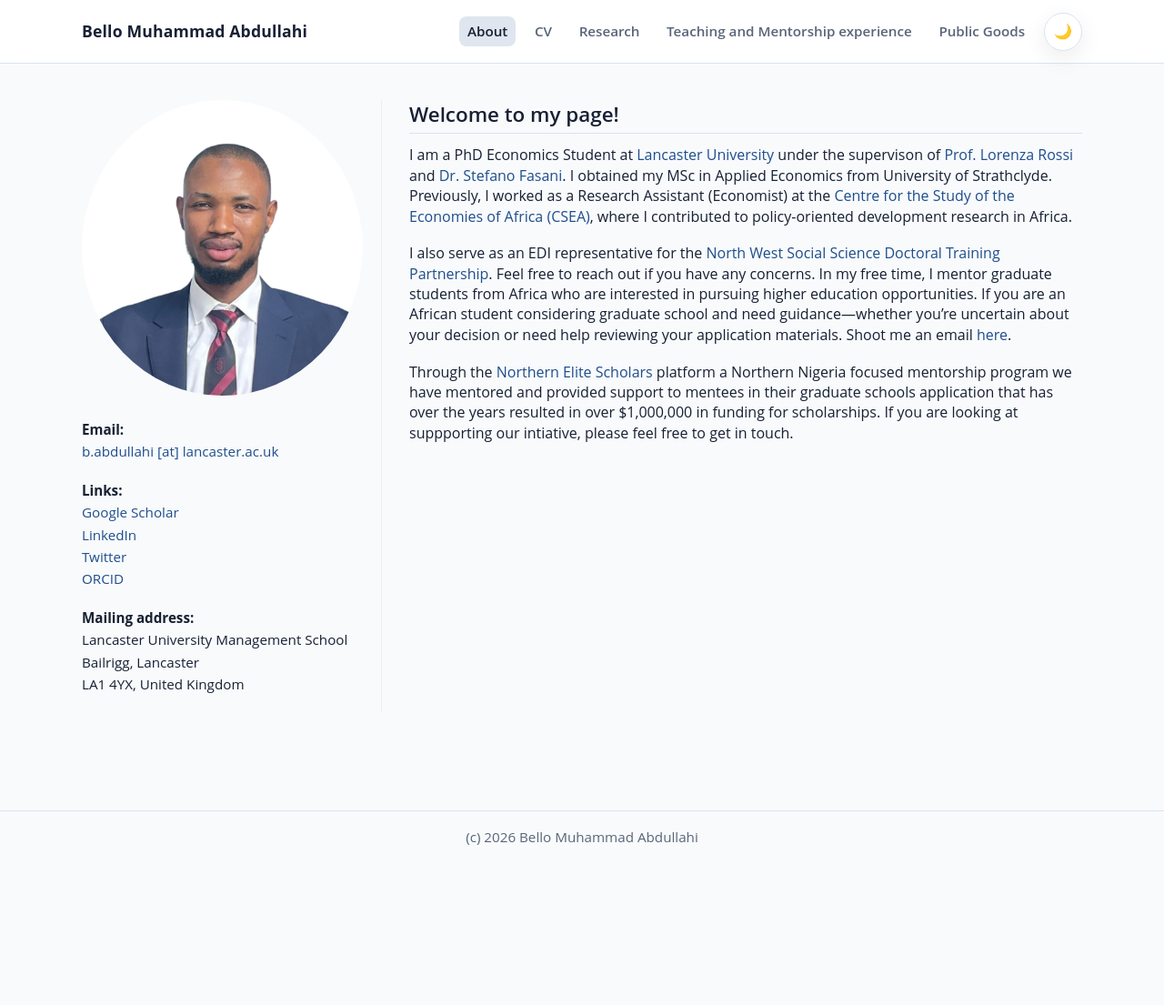
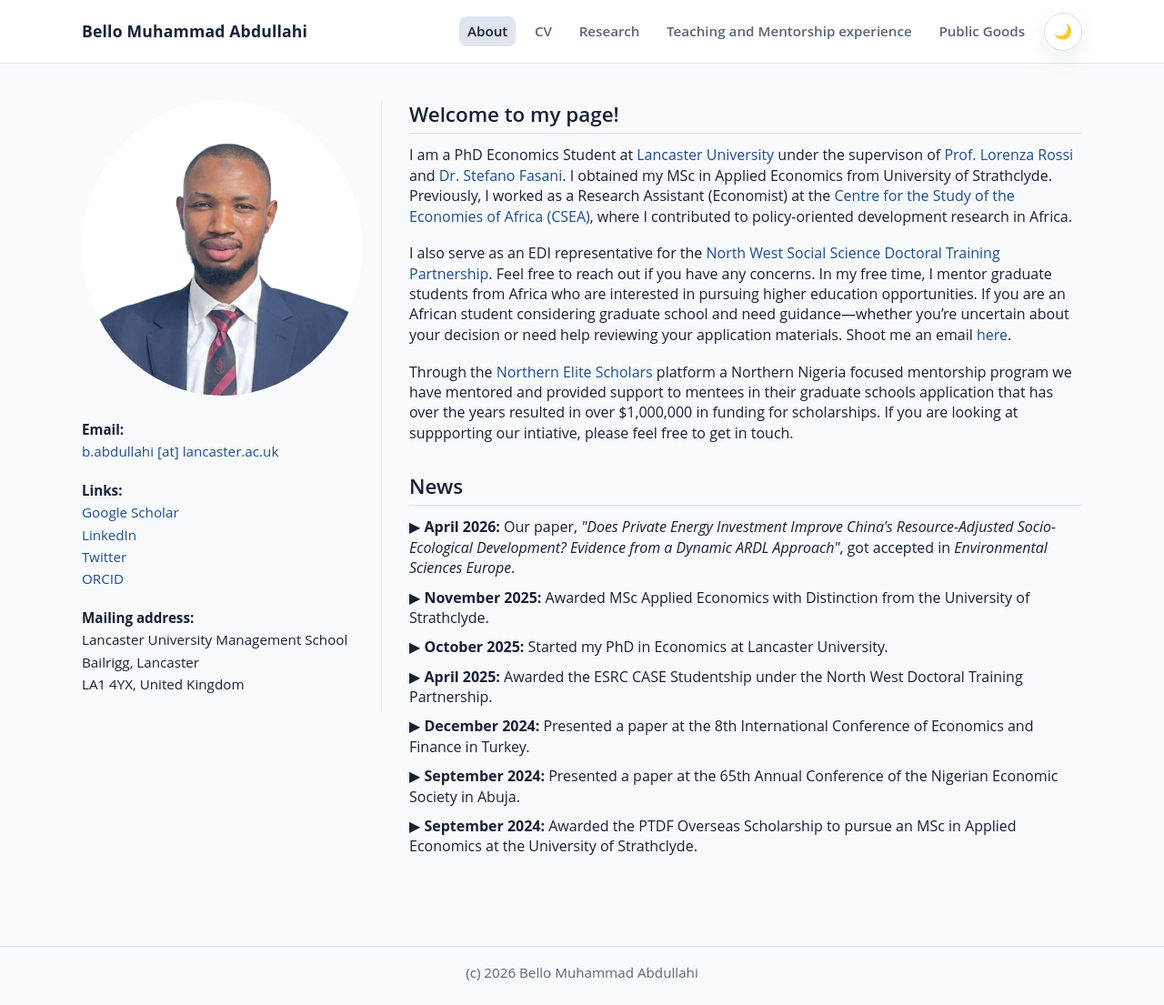
Before and after one commit to Bello-Abdullahi/Bello-Abdullahi.github.io, a Jekyll site: the page built from _pages/about.md, in a window 1280 px wide and 1105 px high. Shown: the whole window at 91% size. Built offline with Jekyll 4.4.1, drawn with Linux system fonts in a browser that asks for light colours.

Commit message:
Add news section to about page
Added a news section with recent achievements and updates.

```diff
--- a/_pages/about.md
+++ b/_pages/about.md
@@ -31,3 +31,19 @@ I am a PhD Economics Student at [Lancaster University](https://www.lancaster.ac.
 I also serve as an EDI representative for the [North West Social Science Doctoral Training Partnership](https://nwssdtp.ac.uk/current-students/student-representatives/). Feel free to reach out if you have any concerns. In my free time, I mentor graduate students from Africa who are interested in pursuing higher education opportunities. If you are an African student considering graduate school and need guidance—whether you're uncertain about your decision or need help reviewing your application materials. Shoot me an email [here](mailto:belloabdullahimuhammad1@gmail.com).
 
 Through the [Northern Elite Scholars](https://nesplatform.com) platform a Northern Nigeria focused mentorship program we have mentored and provided support to mentees in their graduate schools application that has over the years resulted in over $1,000,000 in funding for scholarships. If you are looking at suppporting our intiative, please feel free to get in touch.
+
+## News
+
+<div style="margin-bottom: 10px;">▶ <strong>April 2026:</strong> Our paper, <em>"Does Private Energy Investment Improve China's Resource-Adjusted Socio-Ecological Development? Evidence from a Dynamic ARDL Approach"</em>, got accepted in <em>Environmental Sciences Europe</em>.</div>
+
+<div style="margin-bottom: 10px;">▶ <strong>November 2025:</strong> Awarded MSc Applied Economics with Distinction from the University of Strathclyde.</div>
+
+<div style="margin-bottom: 10px;">▶ <strong>October 2025:</strong> Started my PhD in Economics at Lancaster University.</div>
+
+<div style="margin-bottom: 10px;">▶ <strong>April 2025:</strong> Awarded the ESRC CASE Studentship under the North West Doctoral Training Partnership.</div>
+
+<div style="margin-bottom: 10px;">▶ <strong>December 2024:</strong> Presented a paper at the 8th International Conference of Economics and Finance in Turkey.</div>
+
+<div style="margin-bottom: 10px;">▶ <strong>September 2024:</strong> Presented a paper at the 65th Annual Conference of the Nigerian Economic Society in Abuja.</div>
+
+<div style="margin-bottom: 10px;">▶ <strong>September 2024:</strong> Awarded the PTDF Overseas Scholarship to pursue an MSc in Applied Economics at the University of Strathclyde.</div>
```
